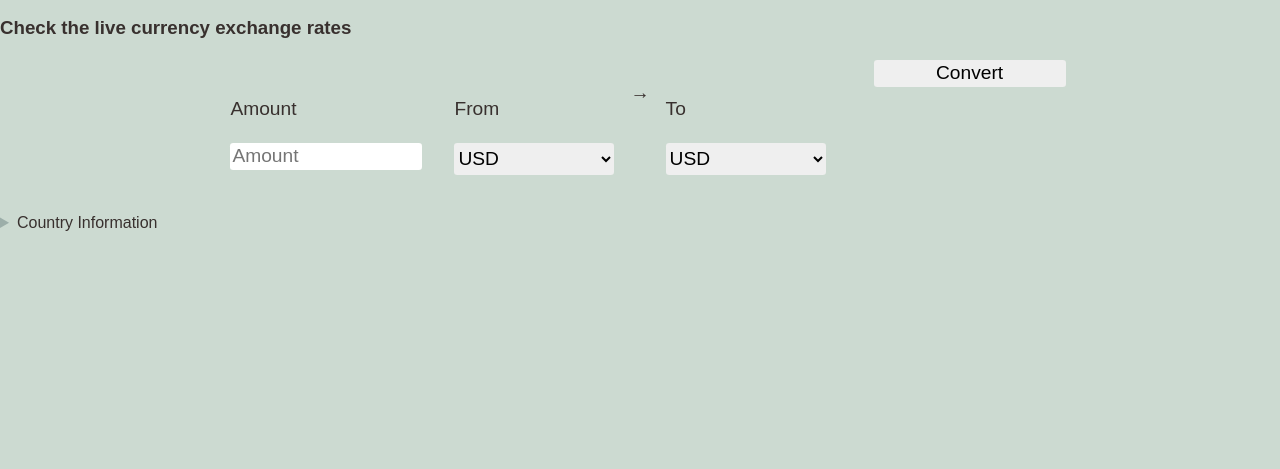
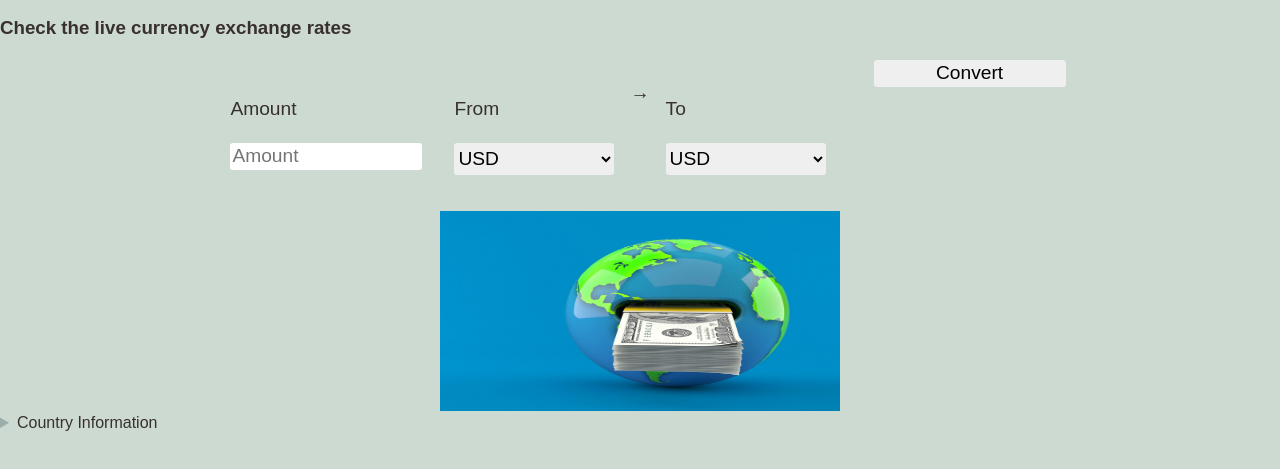
Before and after one commit to OmarDGreat/Currencly, a plain HTML site: page index.html in a window 1280 px wide. Shown: the part 91-560 px from the top of the page. Drawn offline with Linux system fonts and the light colour scheme; no server answers.

Commit message:
added picture and updated css

```diff
--- a/assets/style.css
+++ b/assets/style.css
@@ -83,6 +83,16 @@ summary::-webkit-details-marker {
 }
 ::marker {
   color: #9caea9
+
+}
+
+img{
+  width: 400px;
+  height: 200px;
+  display: block;
+  margin-left: auto;
+  margin-right: auto;
+
 
 }
 
--- a/index.html
+++ b/index.html
@@ -58,6 +58,7 @@
 
       </form>
     </main>
+    <img src="earthimage.jpeg" alt="earth spitting money">
     <details>
       <summary>Country Information</summary>
     </details>
```
Also changed, not shown: earthimage.jpeg (added), 2 other files.
